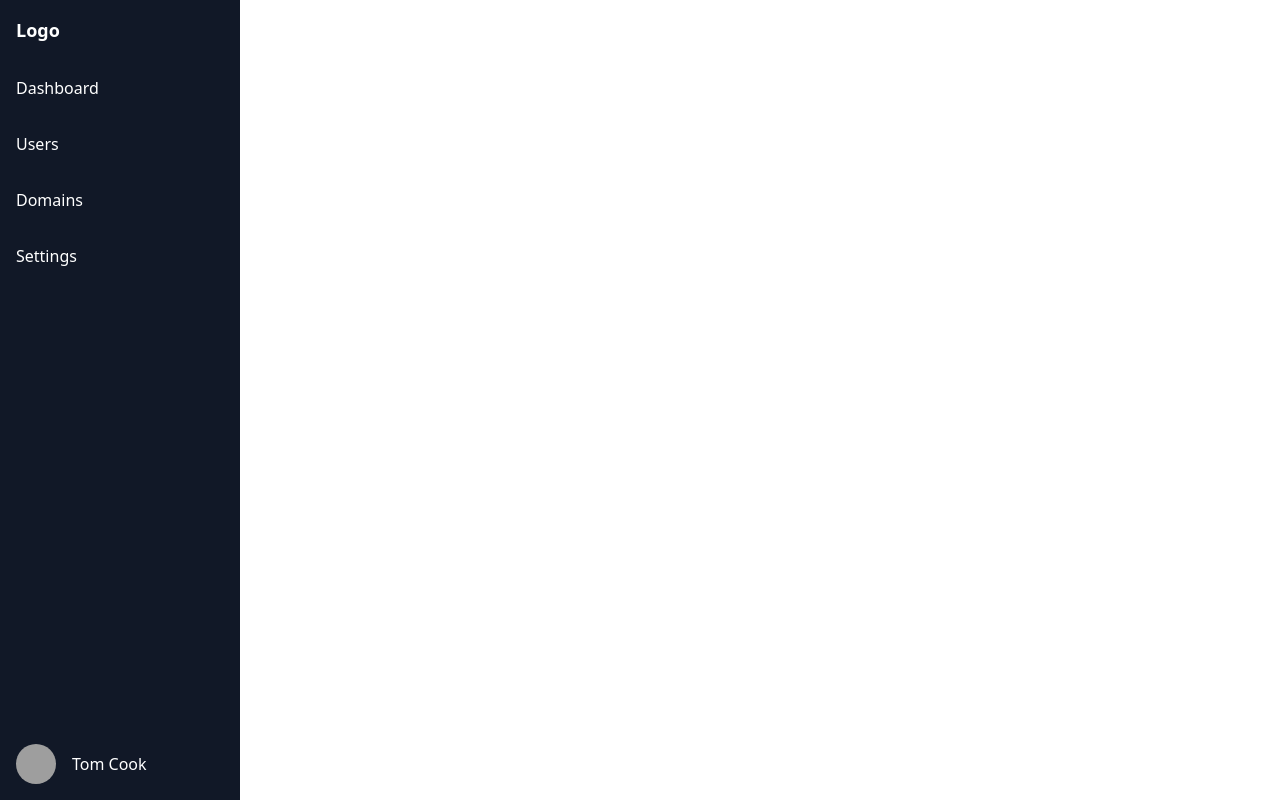
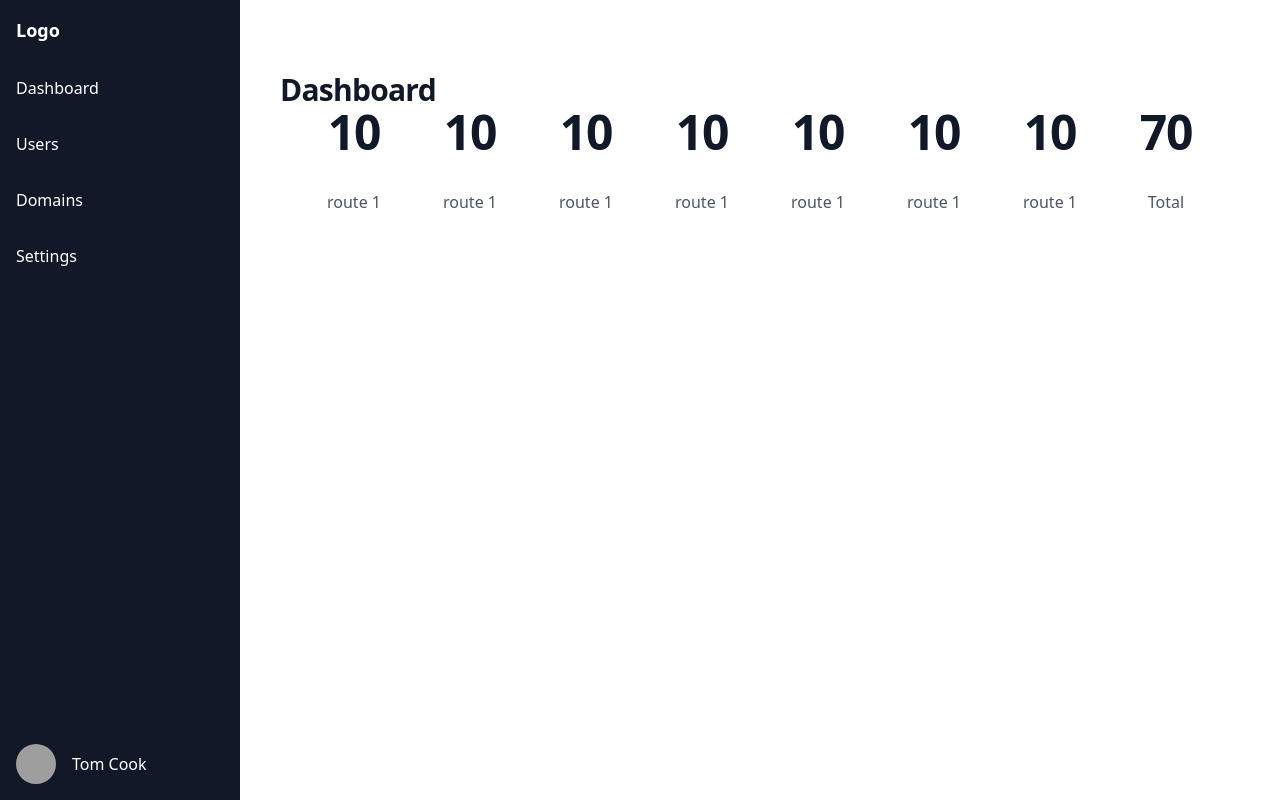
Before and after one commit to cayce2/Goadmin, a React (Create React App) app: page /dashboard in a window 1280 px wide. Built offline with nearby package versions, Linux system fonts and the light colour scheme; grey boxes are pictures that could not be loaded.

Commit message:
dahsboard

```diff
--- a/src/App.js
+++ b/src/App.js
@@ -1,8 +1,9 @@
 import React from 'react';
 import { BrowserRouter as Router, Route, Routes } from 'react-router-dom';
 import Sidebar from './components/Sidebar';
+import Dashboard from './pages/dashboard'
 
-const Dashboard = () => <div>Dashboard </div>;
+
 const Users = () => <div>Users</div>;
 const Domains = () => <div>Domains</div>;
 const Settings = () => <div>Settings</div>;
@@ -14,10 +15,10 @@ const App = () => {
                 <Sidebar />
                 <div className="flex-1 p-10">
                     <Routes>
-                        <Route path="../pages/dashboard" component={Dashboard} />
-                        <Route path="/activity" component={Users} />
-                        <Route path="/domains" component={Domains} />
-                        <Route path="/settings" component={Settings} />
+                        <Route path="/dashboard" element={<Dashboard />} />
+                        <Route path="/users" element={<Users />} />
+                        <Route path="/domains" element={<Domains />} />
+                        <Route path="/settings" element={<Settings />} />
                     </Routes>
                 </div>
             </div>
--- a/src/pages/dashboard.js
+++ b/src/pages/dashboard.js
@@ -1,18 +1,25 @@
 import React from "react"
 
 const stats = [
-    { id: 1, name: 'Transactions every 24 hours', value: '44 million' },
-    { id: 2, name: 'Assets under holding', value: '$119 trillion' },
-    { id: 3, name: 'New users annually', value: '46,000' },
+    { id: 1, name: 'route 1', value: '10' },
+    { id: 2, name: 'route 1', value: '10' },
+    { id: 3, name: 'route 1', value: '10' },
+    { id: 4, name: 'route 1', value: '10' },
+    { id: 5, name: 'route 1', value: '10' },
+    { id: 6, name: 'route 1', value: '10' },
+    { id: 7, name: 'route 1', value: '10' },
+    { id: 8, name: 'Total', value: '70' },
   ]
 
   export default function Dashboard() {
     return (
-      <div className="bg-white py-24 sm:py-32">
+      <div className="bg-white py-24 sm:py-8">
+            <h1 className="text-3xl font-bold tracking-tight text-gray-900">Dashboard</h1>
+
         <div className="mx-auto max-w-7xl px-6 lg:px-8">
-          <dl className="grid grid-cols-1 gap-x-8 gap-y-16 text-center lg:grid-cols-3">
+          <dl className="grid grid-cols-1 gap-x-8 gap-y-6 text-center lg:grid-cols-8">
             {stats.map((stat) => (
-              <div key={stat.id} className="mx-auto flex max-w-xs flex-col gap-y-4">
+              <div key={stat.id} className="mx-auto flex max-w-xs flex-col gap-y-8">
                 <dt className="text-base leading-7 text-gray-600">{stat.name}</dt>
                 <dd className="order-first text-3xl font-semibold tracking-tight text-gray-900 sm:text-5xl">
                   {stat.value}
@@ -21,6 +28,7 @@ const stats = [
             ))}
           </dl>
         </div>
+
       </div>
     )
   }
```
